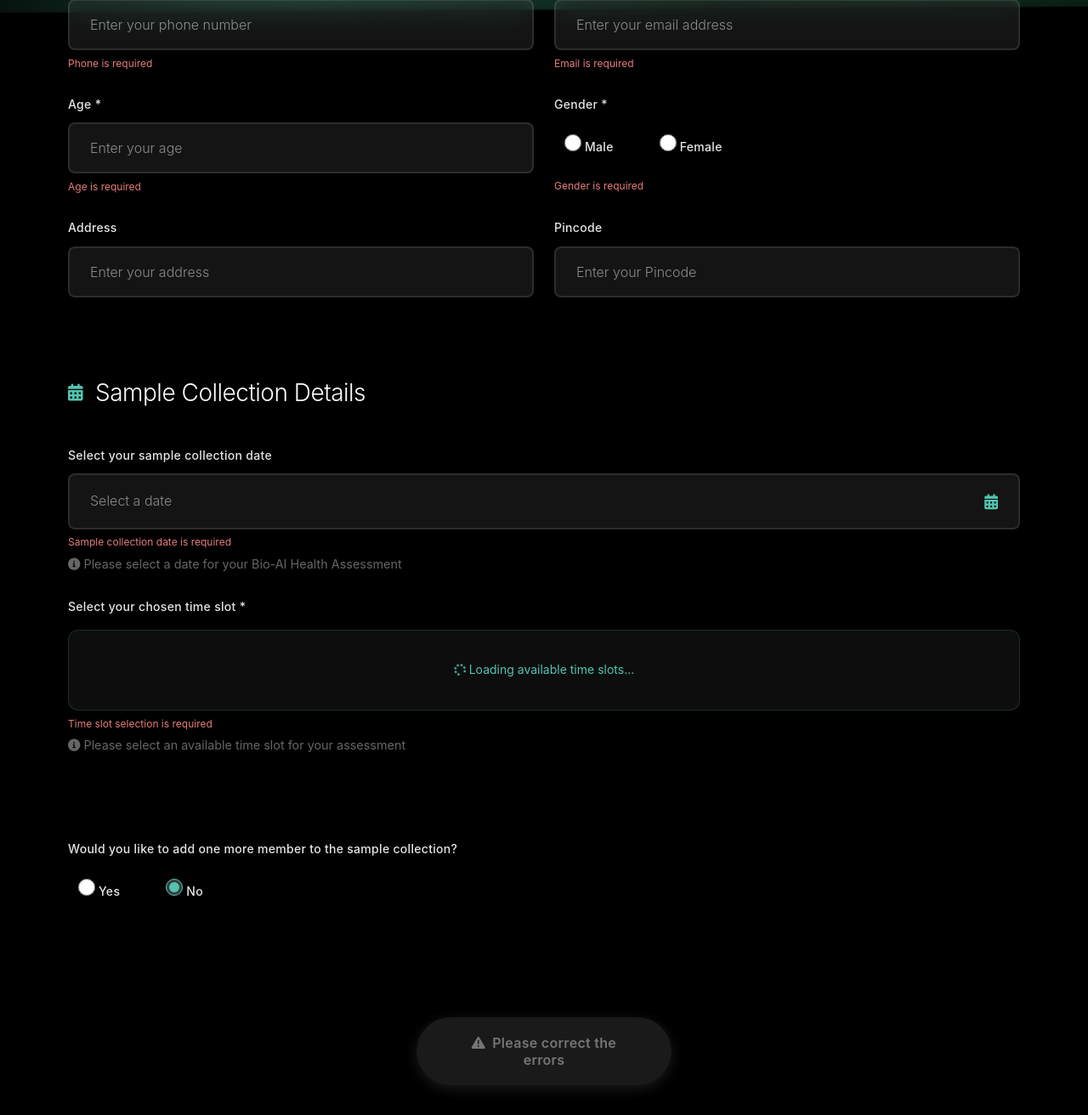
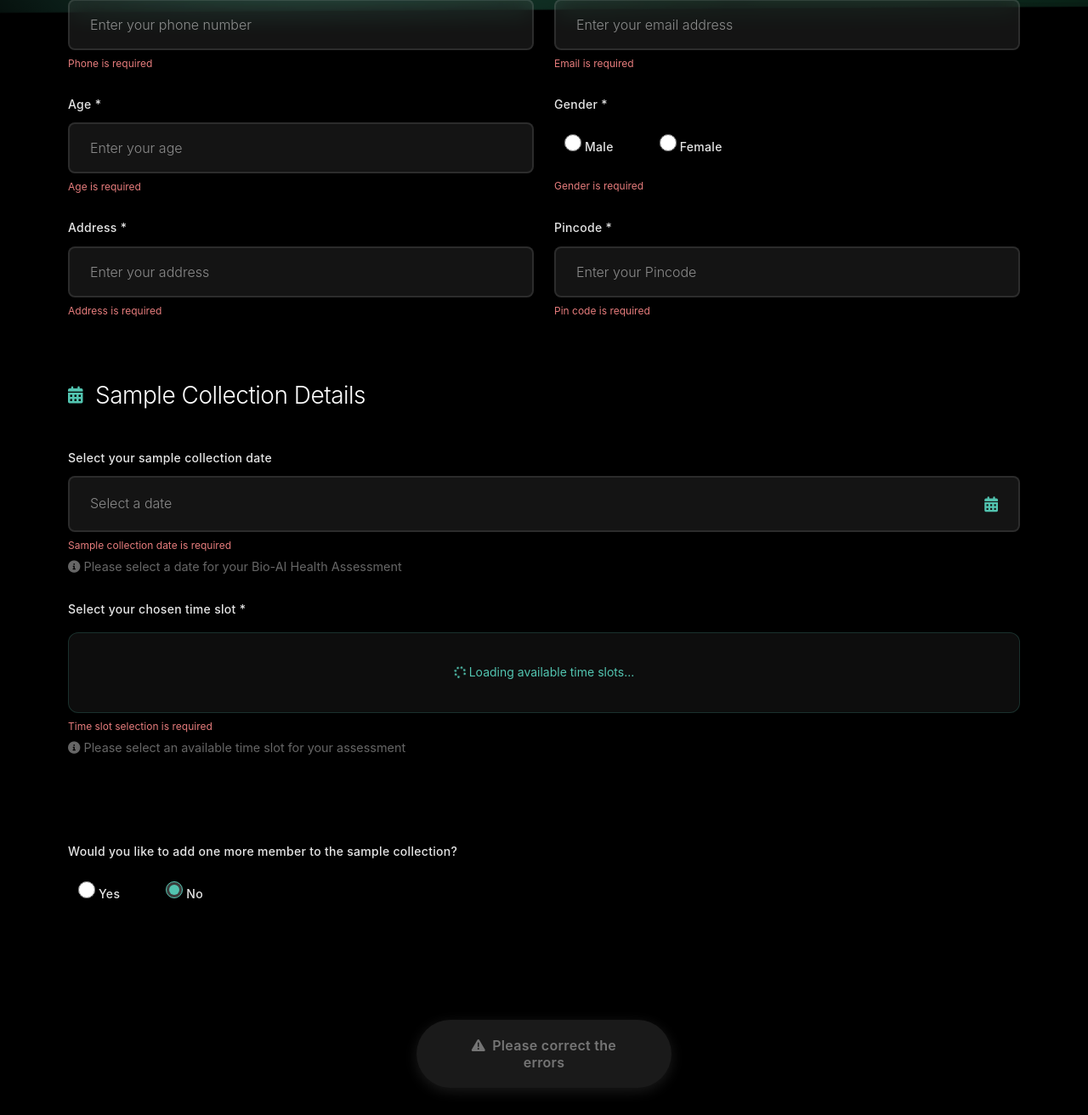
Before and after one commit to SuperShyft-devs/longevity-form, a Flask app: page /longevity-bio-ai-93727-free/ in a window 1280 px wide. Shown: the part 811-2123 px from the top of the page at 85% size. Before the commit the page ends 2091 px from the top, so only its background shows below. Run offline with Flask 3, Linux system fonts and the light colour scheme.

Commit message:
update: address and pincode required

```diff
--- a/static/css/index.css
+++ b/static/css/index.css
@@ -669,7 +669,7 @@ body::after {
     margin-top: 16px;
 }
 
-.radio-option {
+.radio-label {
     display: flex;
     align-items: center;
     gap: 12px;
@@ -681,11 +681,11 @@ body::after {
     border-radius: 8px;
 }
 
-.radio-option:hover {
+.radio-label:hover {
     background: rgba(255, 255, 255, 0.05);
 }
 
-.radio-option input[type="radio"] {
+.radio-label input[type="radio"] {
     width: 20px;
     height: 20px;
     margin: 0;
--- a/templates/bio_ai_free/index.html
+++ b/templates/bio_ai_free/index.html
@@ -99,14 +99,14 @@
 
                     <div class="form-row">
                         <div class="form-group">
-                            <label for="address_1">Address</label>
-                            <input type="text" id="address_1" name="members[1][address]" placeholder="Enter your address">
+                            <label for="address_1">Address *</label>
+                            <input type="text" id="address_1" name="members[1][address]" required placeholder="Enter your address">
                             <div class="error-message" id="address_1_error"></div>
                         </div>
 
                         <div class="form-group">
-                            <label for="pin_code_1">Pincode</label>
-                            <input type="text" id="pin_code_1" name="members[1][pin_code]" placeholder="Enter your Pincode" pattern="[0-9]{6}" maxlength="6">
+                            <label for="pin_code_1">Pincode *</label>
+                            <input type="text" id="pin_code_1" name="members[1][pin_code]" required placeholder="Enter your Pincode" pattern="[0-9]{6}" maxlength="6">
                             <div class="error-message" id="pin_code_1_error"></div>
                         </div>
                     </div>
@@ -524,14 +524,14 @@
 
                     <div class="form-row" id="address_row_${memberCount}" style="display: none;">
                         <div class="form-group">
-                            <label for="address_${memberCount}">Address</label>
-                            <input type="text" id="address_${memberCount}" name="members[${memberCount}][address]" placeholder="Enter address">
+                            <label for="address_${memberCount}">Address *</label>
+                            <input type="text" id="address_${memberCount}" name="members[${memberCount}][address]" required placeholder="Enter address">
                             <div class="error-message" id="address_${memberCount}_error"></div>
                         </div>
 
                         <div class="form-group">
-                            <label for="pin_code_${memberCount}">Pincode</label>
-                            <input type="text" id="pin_code_${memberCount}" name="members[${memberCount}][pin_code]" placeholder="Enter Pincode" pattern="[0-9]{6}" maxlength="6">
+                            <label for="pin_code_${memberCount}">Pincode *</label>
+                            <input type="text" id="pin_code_${memberCount}" name="members[${memberCount}][pin_code]" required placeholder="Enter Pincode" pattern="[0-9]{6}" maxlength="6">
                             <div class="error-message" id="pin_code_${memberCount}_error"></div>
                         </div>
                     </div>
@@ -791,8 +791,10 @@
                     return /^\d+$/.test(trimmed) && parseInt(trimmed) > 0;
                 case 'gender':
                     return trimmed === 'M' || trimmed === 'F';
+                case 'address':
+                    return trimmed.length > 0;
                 case 'pin_code':
-                    return trimmed === '' || /^[0-9]{6}$/.test(trimmed);
+                    return /^[0-9]{6}$/.test(trimmed);
                 default:
                     return true;
             }
@@ -814,7 +816,7 @@
 
             // Check all members personal info
             for (let i = 1; i <= memberCount; i++) {
-                const requiredFields = ['first_name', 'last_name', 'phone', 'email', 'age', 'gender'];
+                const requiredFields = ['first_name', 'last_name', 'phone', 'email', 'age', 'gender', 'address', 'pin_code'];
 
                 // Check personal info fields
                 requiredFields.forEach(field => {
--- a/templates/camp/index.html
+++ b/templates/camp/index.html
@@ -89,11 +89,11 @@
             <div class="form-group" style="display: none;">
                 <label>Do you want to book a Doctor and Nutrition Consultation after your health checkup?</label>
                 <div class="radio-group">
-                    <label class="radio-option">
+                    <label class="radio-label">
                         <input type="radio" name="doctor_consultation" value="Yes" checked>
                         <span>Yes</span>
                     </label>
-                    <label class="radio-option">
+                    <label class="radio-label">
                         <input type="radio" name="doctor_consultation" value="No">
                         <span>Not Required</span>
                     </label>
```
Also changed, not shown: blueprints/bio_ai/utils.py (+12 -6 lines), blueprints/bio_ai_free/utils.py (+10 -6 lines), templates/bio_ai/index.html (+8 -6 lines).
